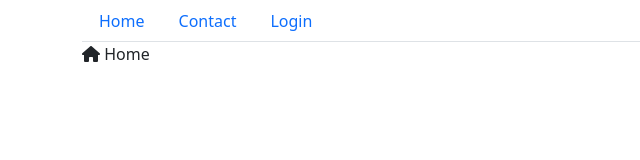
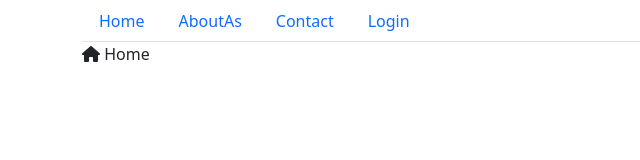
Before and after one commit to SlobodanSkaric/appgui, a React (Create React App) app: page / in a window 1280 px wide. Shown: the top 160 px of the page, without its empty margins (0-640 px from the left). Built offline with nearby package versions, Linux system fonts and the light colour scheme.

Commit message:
Create main menu items dynamic property

```diff
--- a/src/commponents/ManeMenue/ManeMenue.tsx
+++ b/src/commponents/ManeMenue/ManeMenue.tsx
@@ -1,18 +1,35 @@
 import  React from "react";
-import { Nav } from "react-bootstrap";
-import { Container } from "react-bootstrap";
+import { Nav, Container } from "react-bootstrap";
 
-export class ManeMenue extends React.Component{
+export class MainMenuItem{
+    text: string = "";
+    link: string = "#";
+
+    constructor(text: string, link: string){
+        this.text = text;
+        this.link = link;
+    }
+}
+
+interface MeinMenuProperties{
+    items: MainMenuItem[];
+}
+
+export class ManeMenue extends React.Component<MeinMenuProperties>{
     render(){
         return(
             <Container>
                  <Nav variant="tabs">
-                <Nav.Link href="/">Home</Nav.Link>
-                <Nav.Link href="/contact">Contact</Nav.Link>
-                <Nav.Link href="/login">Login</Nav.Link>
-            </Nav>
+                    { this.props.items.map(this.makeMenuItem) }
+                </Nav>
             </Container>
 
         );
     }
+
+    private makeMenuItem(menuItem: MainMenuItem){
+        return (
+            <Nav.Link href={ menuItem.link}>{ menuItem.text}</Nav.Link>
+        );
+    }
 }
--- a/src/index.tsx
+++ b/src/index.tsx
@@ -10,14 +10,21 @@ import "bootstrap/dist/js/bootstrap.min.js";
 import "@fortawesome/free-solid-svg-icons";
 import "@fortawesome/react-fontawesome";
 import "@fortawesome/fontawesome-svg-core";
-import { ManeMenue } from "./commponents/ManeMenue/ManeMenue";
+import { MainMenuItem, ManeMenue } from "./commponents/ManeMenue/ManeMenue";
+
+const menuItems = [
+  new MainMenuItem("Home", "/"),
+  new MainMenuItem("AboutAs", "/aboutas"),
+  new MainMenuItem("Contact", "/contact"),
+  new MainMenuItem("Login", "/login"),
+];
 
 const root = ReactDOM.createRoot(
   document.getElementById('root') as HTMLElement
 );
 root.render(
   <React.StrictMode>
-    <ManeMenue></ManeMenue>
+    <ManeMenue items={ menuItems }></ManeMenue>
     <App />
   </React.StrictMode>
 );
```
